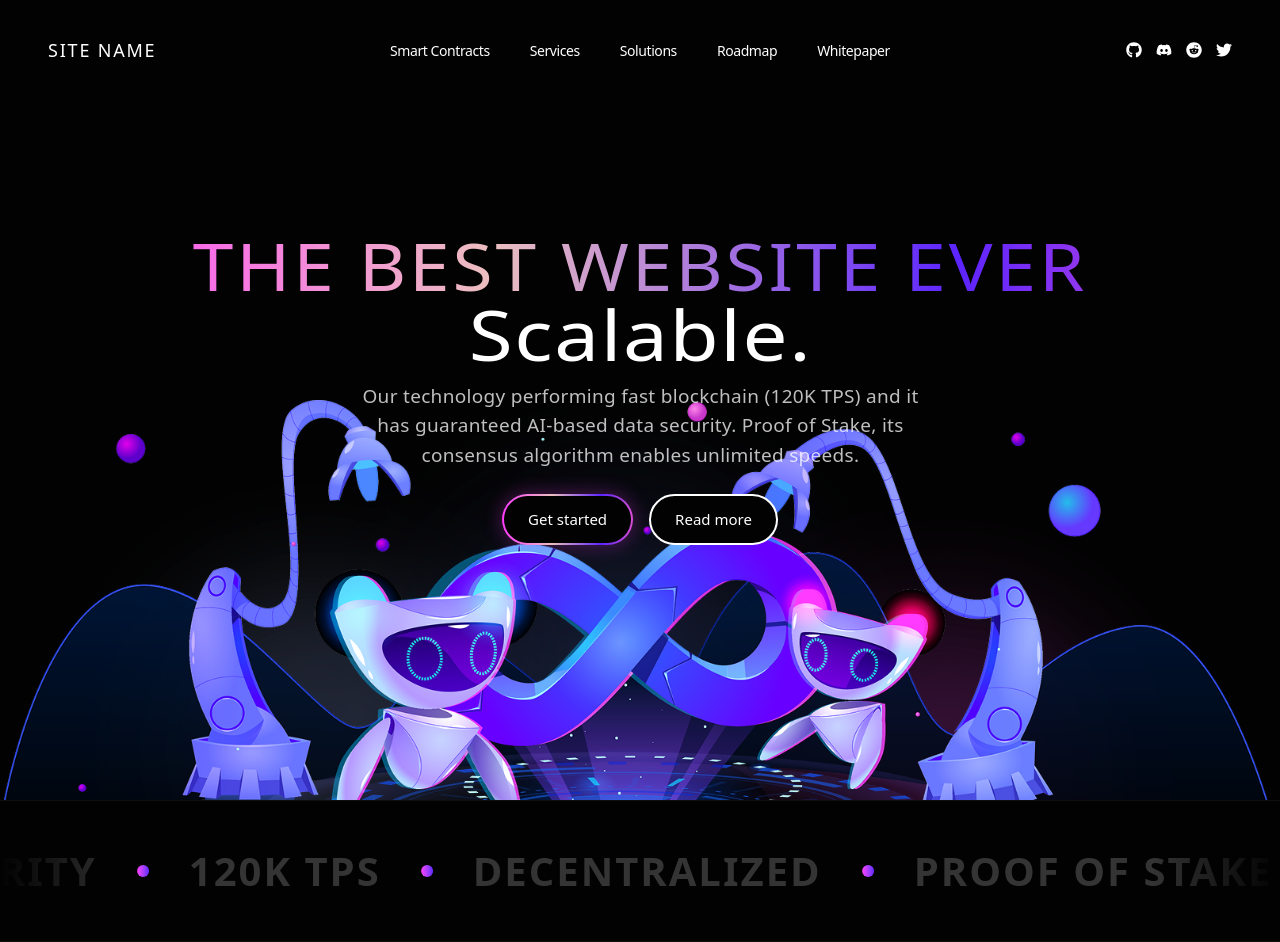
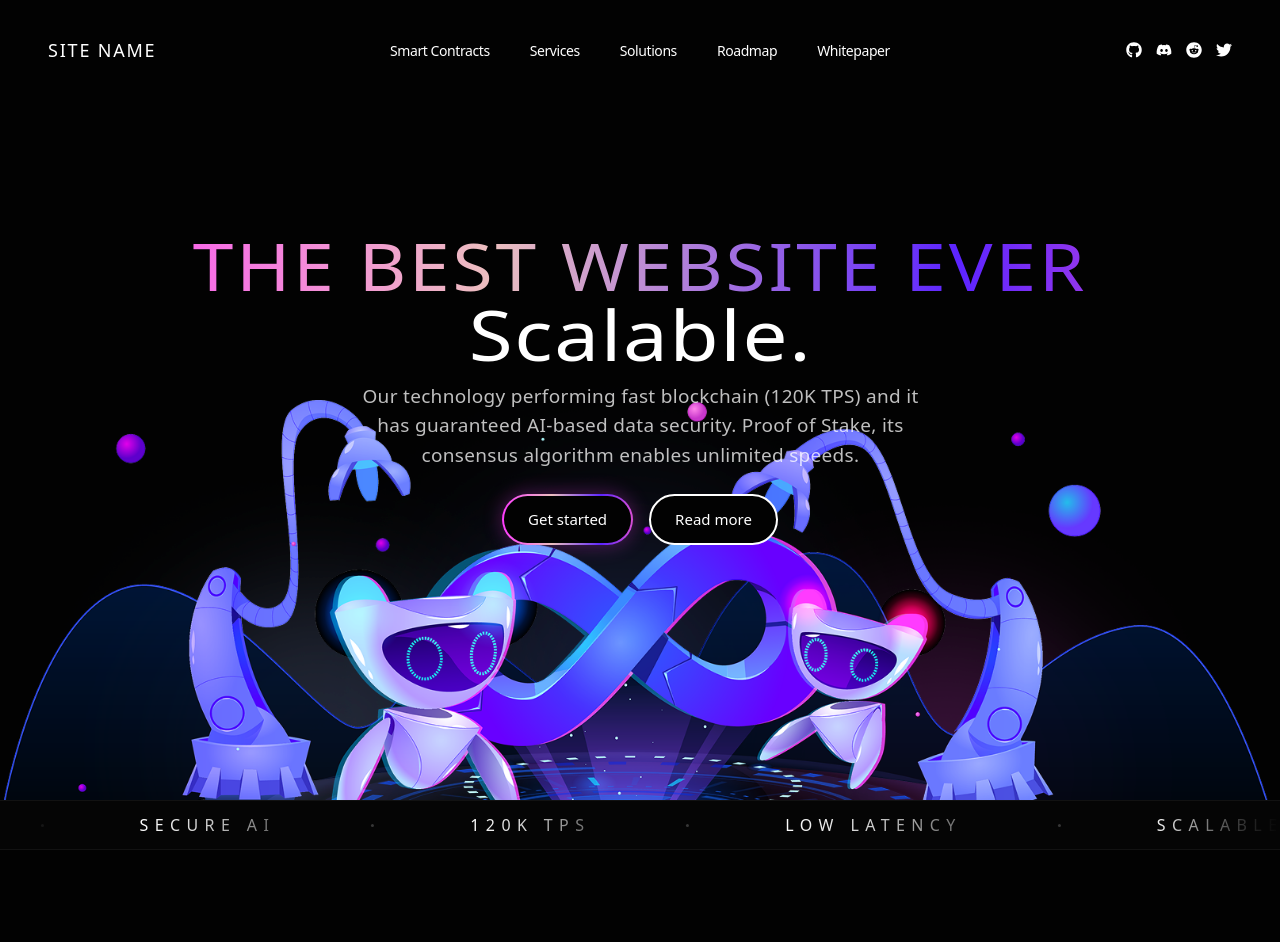
Before and after one commit to kukakamakaka/quark-project, a Next.js app in the folder quark-app/: page / in a window 1280 px wide. After the commit the page ends 850 px from the top, so only its background shows below. Built offline with nearby package versions, Linux system fonts and the light colour scheme.

Commit message:
feat: implement premium slim marquee and refactor hero section into components

```diff
--- a/quark-app/components/Marquee.tsx
+++ b/quark-app/components/Marquee.tsx
@@ -1,46 +1,32 @@
 "use client";
 import { motion } from "framer-motion";
 
-const marqueeTexts = [
-    "Fast Blockchain",
-    "AI Security",
-    "120K TPS",
-    "Decentralized",
-    "Proof of Stake",
-    "Unlimited Speeds",
-];
+const Marquee = () => {
+    const items = ["Decentralized", "Secure AI", "120K TPS", "Low Latency", "Scalable", "Next-Gen"];
 
-const Marquee = () => {
     return (
-        <div className="relative w-full bg-[#020202] py-10 overflow-hidden border-y border-white/5">
-            {/* Мәтін ағыны */}
-            <div className="flex whitespace-nowrap">
+        <div className="relative w-full py-3 bg-[#050505] border-y border-white/5 overflow-hidden z-50">
+
             <motion.div
-                    initial={{ x: 0 }}
-                    animate={{ x: "-50%" }}
-                    transition={{
-                        duration: 20,
-                        repeat: Infinity,
-                        ease: "linear",
-                    }}
-                    className="flex gap-10 items-center px-10"
+                animate={{ x: [0, -1200] }}
+                transition={{ duration: 25, repeat: Infinity, ease: "linear" }}
+                className="flex gap-16 md:gap-24 whitespace-nowrap items-center"
             >
-                    {/* Мәтінді екі рет қайталаймыз (шексіз цикл үшін) */}
-                    {[...marqueeTexts, ...marqueeTexts].map((text, index) => (
-                        <div key={index} className="flex items-center gap-10">
-              <span className="text-[24px] md:text-[40px] font-montserrat font-bold uppercase tracking-wider text-white/20 hover:text-white/80 transition-colors duration-500">
+                {[...items, ...items, ...items].map((text, i) => (
+                    <div key={i} className="flex items-center gap-16 md:gap-24">
+
+                        <span className="text-[14px] md:text-[16px] font-montserrat font-medium uppercase tracking-[0.4em]
+              bg-gradient-to-r from-white via-white/80 to-white/40 bg-clip-text text-transparent">
               {text}
             </span>
-                            {/* Сөйлем арасындағы декор (жұлдызша немесе нүкте) */}
-                            <div className="w-3 h-3 rounded-full bg-gradient-to-r from-[#FF3BFF] to-[#5C24FF]" />
+
+                        <div className="w-[3px] h-[3px] rounded-full bg-white/20" />
                     </div>
                 ))}
             </motion.div>
-            </div>
 
-            {/* Шеттерін көлеңкемен жұмсарту (Fade effect) */}
-            <div className="absolute inset-y-0 left-0 w-32 bg-gradient-to-r from-[#020202] to-transparent z-10" />
-            <div className="absolute inset-y-0 right-0 w-32 bg-gradient-to-l from-[#020202] to-transparent z-10" />
+            <div className="absolute inset-y-0 left-0 w-32 bg-gradient-to-r from-[#050505] to-transparent z-20" />
+            <div className="absolute inset-y-0 right-0 w-32 bg-gradient-to-l from-[#050505] to-transparent z-20" />
         </div>
     );
 };
```
Lines whose indentation alone changed are shown as unchanged.
